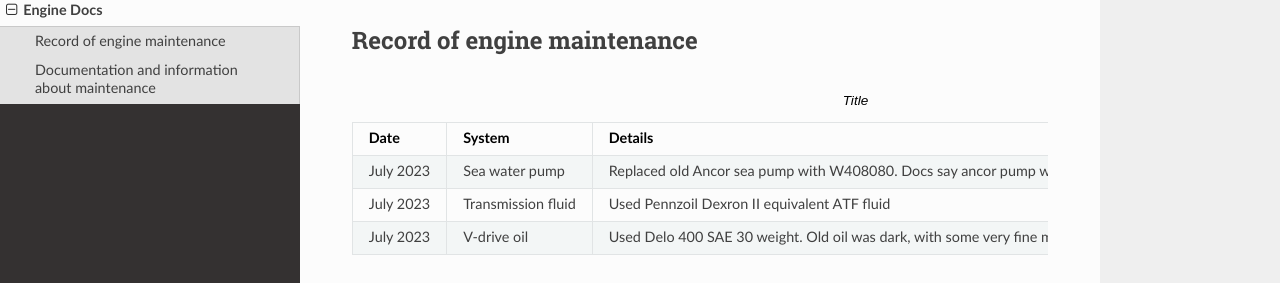
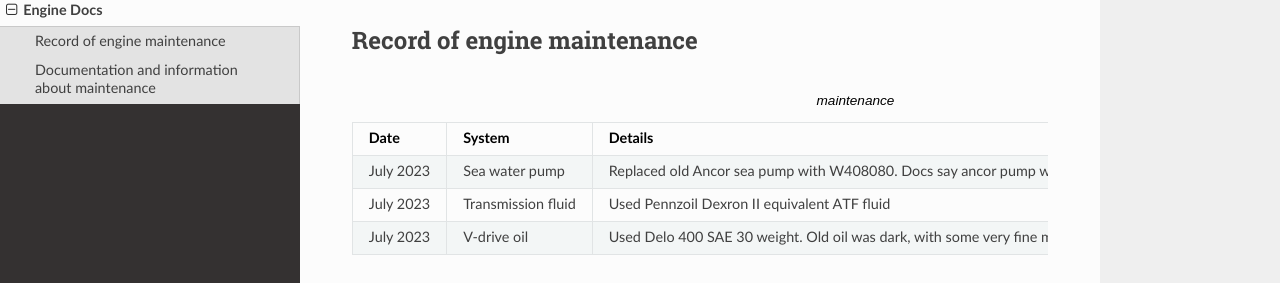
Before and after one commit to nannau/farfetch, a Sphinx documentation site: the page built from docs/source/engine.rst, in a window 1280 px wide. Shown: the part 136-419 px from the top of the page. Built offline with Sphinx 7.4.7 and the Read the Docs theme 2.0.0, drawn with Linux system fonts in a browser that asks for light colours.

Commit message:
Updates table title and details width

```diff
--- a/docs/source/engine.rst
+++ b/docs/source/engine.rst
@@ -3,8 +3,8 @@
 
 Record of engine maintenance
 ----------------------------
-.. list-table:: Title
-   :widths: 25 25 50
+.. list-table:: maintenance
+   :widths: 25 25 80
    :header-rows: 1
 
    * - Date
```
